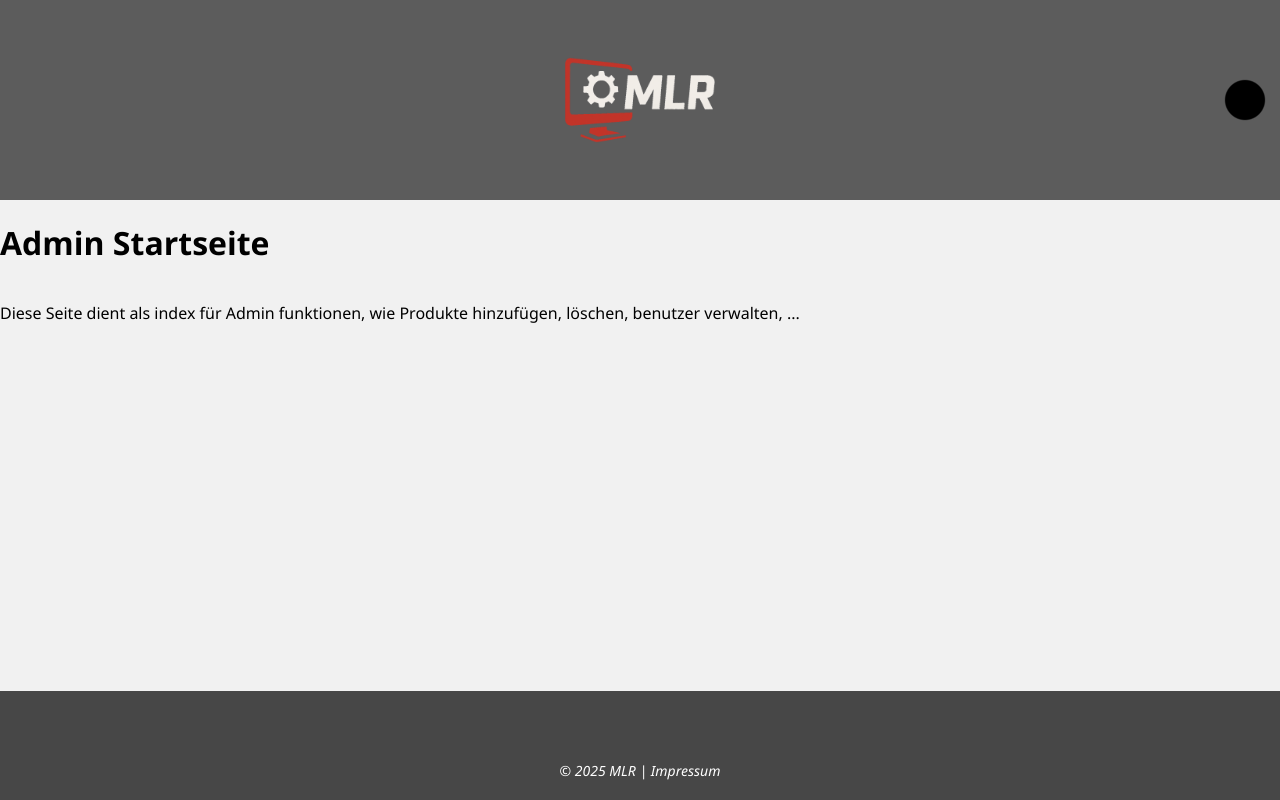
After one commit to WebTechTHI/WebTech, a PHP site: page /adminPages/adminIndex.html in a window 1280 px wide. The commit adds this page. Run offline with PHP 8.4, Linux system fonts and the light colour scheme.

Commit message:
darkmode fertig

```diff
--- /dev/null
+++ b/adminPages/adminIndex.html
@@ -0,0 +1,40 @@
+<!DOCTYPE html>
+<html lang="de">
+
+<link rel="stylesheet" href="../assets/css/mystyle.css">
+<link rel="stylesheet" href="../assets/css/specialHeader.css">
+<link rel="stylesheet" href="../assets/css/footer.css">
+<script src="/assets/javascript/toggleTheme.js"></script>
+
+<head>
+    <meta charset="UTF-8">
+    <meta name="viewport" content="width=device-width, initial-scale=1.0">
+    <title>MLR | Admin - Start</title>
+    <link rel="icon" href="../assets/images/logo/favicon.png" type="image/x-icon">
+</head>
+
+<body>
+    <header>
+        <a href="../index.html">
+            <img src="../assets/images/logo/logoDarkmode.png" alt="logo.png" class="logoHeader">
+        </a>
+        <img id="themeToggleBtn" class="toggleThemeSpecial" src="/assets/images/icons/darkmode-btn.png"
+            onclick="toggleTheme()">
+    </header>
+
+    <h1>
+        Admin Startseite
+    </h1>
+    <p>
+        Diese Seite dient als index für Admin funktionen, wie Produkte hinzufügen, löschen, benutzer verwalten, ...
+    </p>
+
+    <footer style="margin-top: auto;">
+
+        <nav>
+            <p>© 2025 MLR | <a href="about.html"><i>Impressum</i></a></p>
+        </nav>
+    </footer>
+</body>
+
+</html>
--- a/assets/css/footer.css
+++ b/assets/css/footer.css
@@ -1,5 +1,5 @@
 footer {
-    margin-top: 50px;
+    margin-top: auto;
     padding: 20px;
     background-color: var(--footer-bg-color);
     color: var(--footer-color);
--- a/assets/css/mystyle.css
+++ b/assets/css/mystyle.css
@@ -48,7 +48,12 @@
     /* --------- Login/Registration --------- */
     /* ---- form ----*/
     --user-form-bg: rgb(245, 245, 245);
-    --user-form-border: #1C6EA4;
+    --user-form-border: rgb(28, 110, 164);
+
+    /* ---- headings ---- */
+    --user-form-title-color: rgb(0, 0, 0);
+    --user-form-subtitle-color: rgb(0, 0, 0);
+    --user-block-title-color: rgb(0, 0, 0);
 
     /* ---- input ---- */
     --user-info-input-color: rgb(51, 51, 51);
@@ -60,6 +65,9 @@
     /* focus-state */
     --user-info-input-border--focus: rgb(255, 255, 255);
     --user-info-input-bg-color--focus: rgb(30, 132, 73);
+
+    /* ---- input-labels ---- */
+    --user-input-label-color: rgb(0, 0, 0);
 
     /* ---- submit-button ----*/
     --submit-bg-color: rgb(0, 193, 200);
@@ -77,6 +85,9 @@
     --input-valid: rgb(0, 128, 0);
     --input-invalid: rgb(255, 0, 0);
 
+    /* ---- logout ---- */
+    --logout-message-color: rgb(0, 0, 0);
+
 
 
     /* --------- ProductInfo --------- */
@@ -90,8 +101,10 @@
     --prInfo-pr-container-bg-color: rgb(255, 255, 255);
     --prInfo-pr-container-border: rgb(211, 211, 211);
 
-    /* ---- top-price ---- */
+    /* ---- price-tags ---- */
     --prInfo-top-price-color: rgb(0, 0, 0);
+    --prInfo-bottom-price-color: rgb(0, 0, 0);
+    --prInfo-net-price-label-color: rgb(0, 0, 0);
 
     /* ---- active-thumbnail ---- */
     --prInfo-thumbnail-active-border: rgb(211, 30, 7);
@@ -194,9 +207,9 @@
     --pl-price-tag-color: rgb(34, 34, 34);
 
     /* ---- add-to-basket-nutton ---- */
-    --pl-add-to-basket-button-bg-color: rgb(46, 204, 113);
+    --pl-add-to-basket-button-bg-color: rgb(40, 143, 45);
     /* hover-state */
-    --pl-add-to-basket-button-bg-color--hover: rgb(39, 174, 96);
+    --pl-add-to-basket-button-bg-color--hover: rgb(22, 119, 19);
 
     /* ---- more-button ---- */
     --pl-show-more-button-bg-color: rgb(211, 30, 7);
@@ -262,6 +275,11 @@
     --user-form-bg: rgb(59, 59, 59);
     --user-form-border: #525252;
 
+    /* ---- headings ---- */
+    --user-form-title-color: rgb(255, 255, 255);
+    --user-form-subtitle-color: rgb(255, 255, 255);
+    --user-block-title-color: rgb(238, 238, 238);
+
     /* ---- input ---- */
     --user-info-input-color: rgb(51, 51, 51);
     --user-info-input-bg-color: rgb(238, 238, 238);
@@ -272,6 +290,9 @@
     /* focus-state */
     --user-info-input-border--focus: rgb(18, 194, 42);
     --user-info-input-bg-color--focus: rgb(214, 214, 214);
+
+    /* ---- input-labels ---- */
+    --user-input-label-color: rgb(255, 255, 255);
 
     /* ---- submit-button ----*/
     --submit-bg-color: rgb(9, 173, 36);
@@ -289,6 +310,9 @@
     --input-valid: rgb(0, 128, 0);
     --input-invalid: rgb(255, 0, 0);
 
+    /* ---- logout ---- */
+    --logout-message-color: rgb(255, 255, 255);
+
 
 
     /* --------- ProductInfo --------- */
@@ -301,8 +325,10 @@
     --prInfo-h2-color: rgb(235, 235, 235);
     --prInfo-h3-border: rgb(105, 105, 105);
 
-    /* ---- top-price ---- */
+    /* ---- price-tags ---- */
     --prInfo-top-price-color: rgb(230, 230, 230);
+    --prInfo-bottom-price-color: rgb(255, 255, 255);
+    --prInfo-net-price-label-color: rgb(255, 255, 255);
 
     /* ---- active-thumbnail ---- */
     --prInfo-thumbnail-active-border: rgb(170, 31, 12);
@@ -406,9 +432,9 @@
     --pl-price-tag-color: rgb(255, 255, 255);
 
     /* ---- add-to-basket-nutton ---- */
-    --pl-add-to-basket-button-bg-color: rgb(46, 204, 113);
+    --pl-add-to-basket-button-bg-color: rgb(40, 143, 45);
     /* hover-state */
-    --pl-add-to-basket-button-bg-color--hover: rgb(39, 174, 96);
+    --pl-add-to-basket-button-bg-color--hover: rgb(22, 119, 19);
 
     /* ---- more-button ---- */
     --pl-show-more-button-bg-color: rgb(211, 30, 7);
--- a/assets/css/productInfo.css
+++ b/assets/css/productInfo.css
@@ -150,6 +150,7 @@
 }
 
 .price {
+    color: var(--prInfo-bottom-price-color);
     font-size: clamp(1.5rem, 2.5vw, 1.8rem);
     margin-bottom: 20px;
     text-align: center;
@@ -162,6 +163,7 @@
 }
 
 #nettoLabel {
+    color:var(--prInfo-net-price-label-color);
     margin: 20px 0 0 0;
 }
 
--- a/index.html
+++ b/index.html
@@ -64,11 +64,11 @@
                     <a href="productLists/deals.html">Angebote</a>
                 </li>
             </ul>
-            <img id="themeToggleBtn" class="toggleTheme" src="/assets/images/icons/darkmode-btn.png" onclick="toggleTheme()">
+            <img id="themeToggleBtn" class="toggleTheme" src="/assets/images/icons/darkmode-btn.png"
+                onclick="toggleTheme()">
         </div>
     </header>
 
-    <!--headline und alpha in css implementieren (headline ist jede überschrift und alpha als haupt und nicht unter überschrift)-->
     <div class="categoryNameContainer">
         <h1 class="categoryName">Unsere Produkte im Überblick</h1>
     </div>
--- a/pages/login.html
+++ b/pages/login.html
@@ -31,9 +31,9 @@
 
     <!-- Ab Hier Login Funktionen -->
     <form class="userInfoFormlogin" action="login.php" method="post">
-        <h1 title="Please fill out the blanks"> Login</h1>
+        <h1 class="formTitle" title="Please fill out the blanks"> Login</h1>
 
-    <h4 title="Please fill out the blanks"> Bitte geben sie ihre Anmeldeinformationen ein.</h4>
+    <h4 class="formSubtitle" title="Please fill out the blanks"> Bitte geben sie ihre Anmeldeinformationen ein.</h4>
 
 
 
--- a/pages/logout.html
+++ b/pages/logout.html
@@ -26,7 +26,7 @@
 
 
     <form class="userInfoFormlogin">
-        <h1>Logout</h1>
+        <h1  class="formTitle">Logout</h1>
         <hr>
         <p class="logoutMessage"><strong>Sie sind abgemeldet.</strong></p>
 
--- a/pages/registration.html
+++ b/pages/registration.html
@@ -33,9 +33,9 @@
     <!-- Ab Hier Registrieren Formular -->
     <form class="userInfoFormregistration" action="registration.php" method="post">
 
-        <h1 title="Please fill out the blanks"> Registrierungsformular</h1>
+        <h1 class="formTitle" title="Please fill out the blanks"> Registrierungsformular</h1>
 
-        <h4 title="Please fill out the blanks"> Bitte erstellen sie einen Benutzer</h4>
+        <h4 class="formSubtitle" title="Please fill out the blanks"> Bitte erstellen sie einen Benutzer</h4>
 
 
         <div>
--- a/productLists/mausList.html
+++ b/productLists/mausList.html
@@ -7,6 +7,7 @@
 
 <script src="../assets/javascript/base.js"></script>
 <script src="/assets/javascript/toggleTheme.js"></script>
+
 <head>
     <meta charset="UTF-8">
     <meta name="viewport" content="width=device-width, initial-scale=1.0">
@@ -65,7 +66,8 @@
                     <a href="../productLists/deals.html">Angebote</a>
                 </li>
             </ul>
-            <img id="themeToggleBtn" class="toggleTheme" src="/assets/images/icons/darkmode-btn.png" onclick="toggleTheme()">
+            <img id="themeToggleBtn" class="toggleTheme" src="/assets/images/icons/darkmode-btn.png"
+                onclick="toggleTheme()">
         </div>
     </header>
 
--- a/productLists/officeLaptopList.html
+++ b/productLists/officeLaptopList.html
@@ -66,8 +66,9 @@
                     <a href="../productLists/deals.html">Angebote</a>
                 </li>
             </ul>
+            <img id="themeToggleBtn" class="toggleTheme" src="/assets/images/icons/darkmode-btn.png"
+                onclick="toggleTheme()">
         </div>
-            <img id="themeToggleBtn" class="toggleTheme" src="/assets/images/icons/darkmode-btn.png" onclick="toggleTheme()">
     </header>
 
     <div class="categoryNameContainer">
--- a/productLists/tastaturList.html
+++ b/productLists/tastaturList.html
@@ -68,8 +68,8 @@
                     <a href="../productLists/deals.html">Angebote</a>
                 </li>
             </ul>
+            <img id="themeToggleBtn" class="toggleTheme" src="/assets/images/icons/darkmode-btn.png" onclick="toggleTheme()">
         </div>
-            <img id="themeToggleBtn" class="toggleTheme" src="/assets/images/icons/darkmode-btn.png" onclick="toggleTheme()">
     </header>
 
         <div class="categoryNameContainer">
```
Also changed, not shown: assets/css/loginRegistration.css (+14 -6 lines), assets/css/user.css (+16 -15 lines), pages/user.html (+22 -18 lines). Lines whose indentation alone changed are shown as unchanged.
